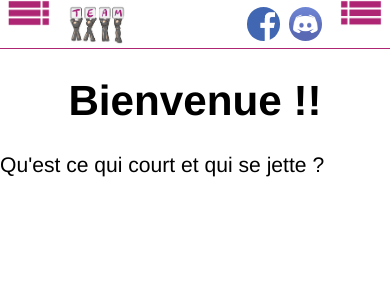
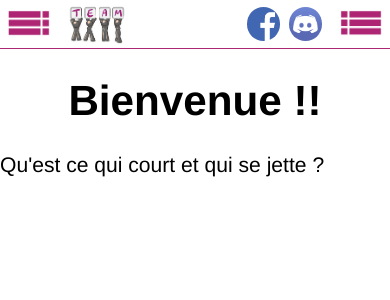
Before and after one commit to aei-lille1/website, a Vue app: page /Staff in a window 390 px wide. Shown: the top 300 px of the page. Built offline with nearby package versions, Linux system fonts and the light colour scheme.

Commit message:
Top left/right toggle

```diff
--- a/src/components/Left-toggle.vue
+++ b/src/components/Left-toggle.vue
@@ -44,7 +44,7 @@ export default {
     position: fixed;
     z-index: 2;
     left: 2%;
-    top: 0;
+    top: 10px;
     cursor: pointer;
   }
 }
--- a/src/components/Right-toggle.vue
+++ b/src/components/Right-toggle.vue
@@ -44,7 +44,7 @@ export default {
     position: fixed;
     z-index: 2;
     right: 2%;
-    top: 0;
+    top: 10px;
     cursor: pointer;
   }
 }
```
